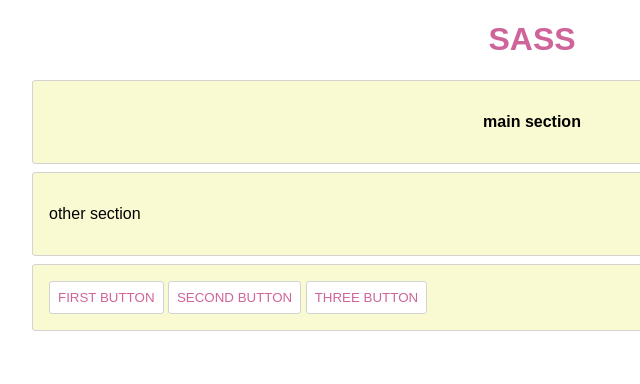
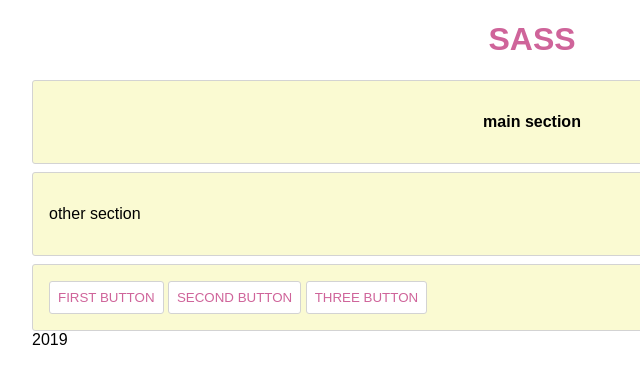
Before and after one commit to gittoplay/learning-sass, a plain HTML site: page index.html in a window 1280 px wide. Shown: the full height of the page, 108-748 px from the left. Drawn offline with nearby package versions, Linux system fonts and the light colour scheme; files that its build step writes are made by us from their sources.

Commit message:
Update index.html

```diff
--- a/index.html
+++ b/index.html
@@ -20,5 +20,6 @@
     <button>Second button</button>
     <button>Three button</button>
   </section>
+  <footer>2019</footer>
 </body>
 </html>
```
